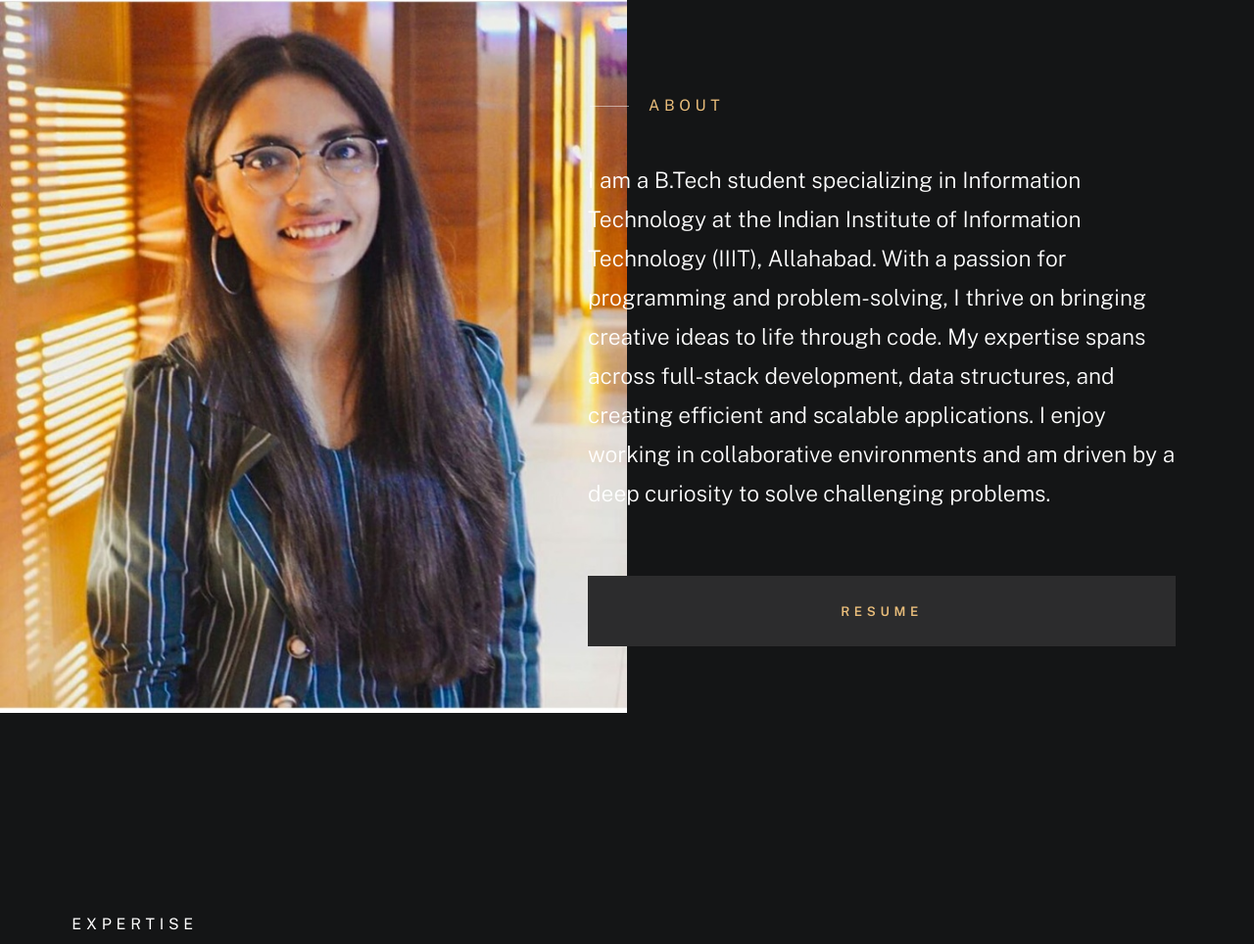
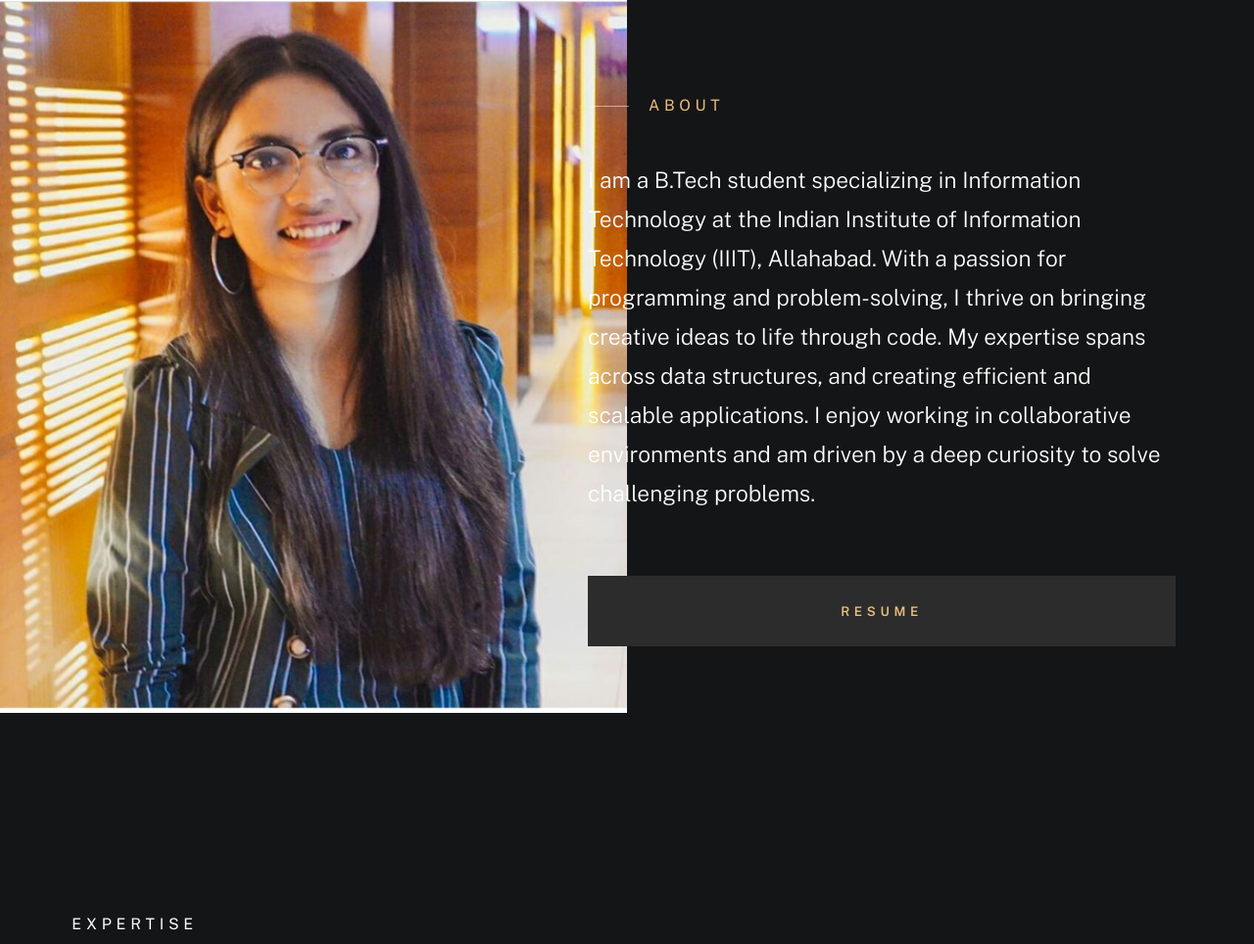
Before and after one commit to KavyaMitruka/personal-portfolio, a plain HTML site: page index.html in a window 1280 px wide. Shown: the part 1014-1978 px from the top of the page at 98% size. Drawn offline with nearby package versions, Linux system fonts and the light colour scheme; a web font is replaced by a local one.

Commit message:
Update index.html

```diff
--- a/index.html
+++ b/index.html
@@ -132,7 +132,7 @@
                                 About
                             </h2>
                             <p class="attention-getter" data-animate-el>
-                                I am a B.Tech student specializing in Information Technology at the Indian Institute of Information Technology (IIIT), Allahabad. With a passion for programming and problem-solving, I thrive on bringing creative ideas to life through code. My expertise spans across full-stack development, data structures, and creating efficient and scalable applications.
+                                I am a B.Tech student specializing in Information Technology at the Indian Institute of Information Technology (IIIT), Allahabad. With a passion for programming and problem-solving, I thrive on bringing creative ideas to life through code. My expertise spans across data structures, and creating efficient and scalable applications.
 
 I enjoy working in collaborative environments and am driven by a deep curiosity to solve challenging problems.
                             </p>
```
